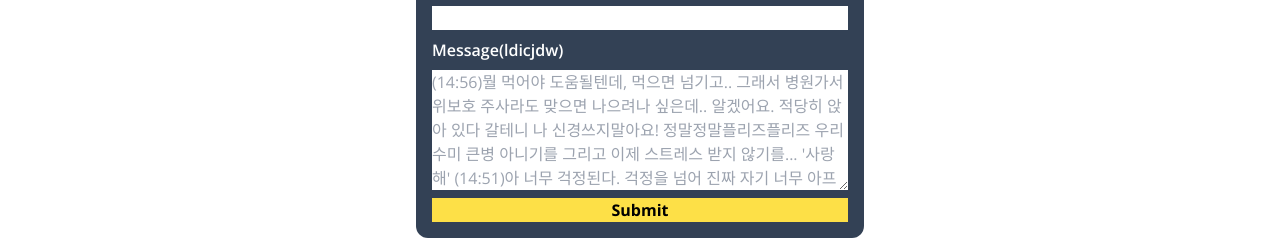
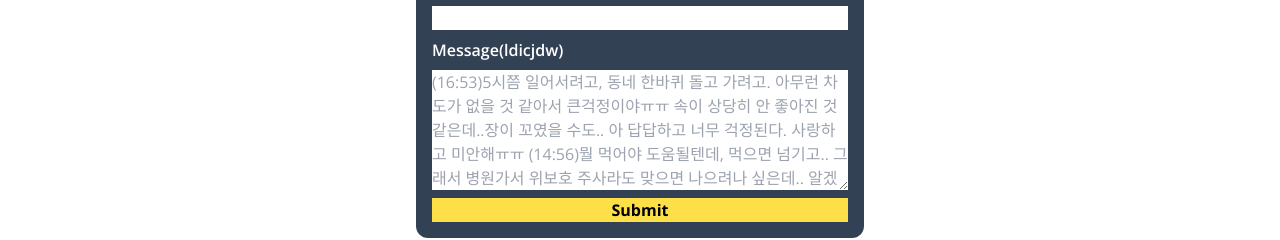
Before and after one commit to k2core/nextjs004, a Next.js app: page /contact in a window 1280 px wide. Shown: the part 430-670 px from the top of the page. Built offline with nearby package versions, Linux system fonts and the light colour scheme.

Commit message:
0120 메시지10

```diff
--- a/src/components/ContactForm.tsx
+++ b/src/components/ContactForm.tsx
@@ -98,7 +98,7 @@ export default function ContactForm() {
           onChange={onChange}
           placeholder={
             display || !display // 😍🤩😭🥯🥕🥖🍠 사랑해~❤️숨!
-              ? "(14:56)뭘 먹어야 도움될텐데, 먹으면 넘기고.. 그래서 병원가서 위보호 주사라도 맞으면 나으려나 싶은데.. 알겠어요. 적당히 앉아 있다 갈테니 나 신경쓰지말아요! 정말정말플리즈플리즈 우리 수미 큰병 아니기를 그리고 이제 스트레스 받지 않기를... '사랑해' (14:51)아 너무 걱정된다. 걱정을 넘어 진짜 자기 너무 아프고 고통스러운데 그대로 방치되어 있을까 두렵다. 완전 사랑해~❤️"
+              ? "(16:53)5시쯤 일어서려고, 동네 한바퀴 돌고 가려고. 아무런 차도가 없을 것 같아서 큰걱정이야ㅠㅠ 속이 상당히 안 좋아진 것 같은데..장이 꼬였을 수도.. 아 답답하고 너무 걱정된다. 사랑하고 미안해ㅠㅠ (14:56)뭘 먹어야 도움될텐데, 먹으면 넘기고.. 그래서 병원가서 위보호 주사라도 맞으면 나으려나 싶은데.. 알겠어요. 적당히 앉아 있다 갈테니 나 신경쓰지말아요! 정말정말플리즈플리즈 우리 수미 큰병 아니기를 그리고 이제 스트레스 받지 않기를... '사랑해' (14:51)아 너무 걱정된다. 걱정을 넘어 진짜 자기 너무 아프고 고통스러운데 그대로 방치되어 있을까 두렵다. 완전 사랑해~❤️"
               : "사랑해~❤️"
           }
         />
```
